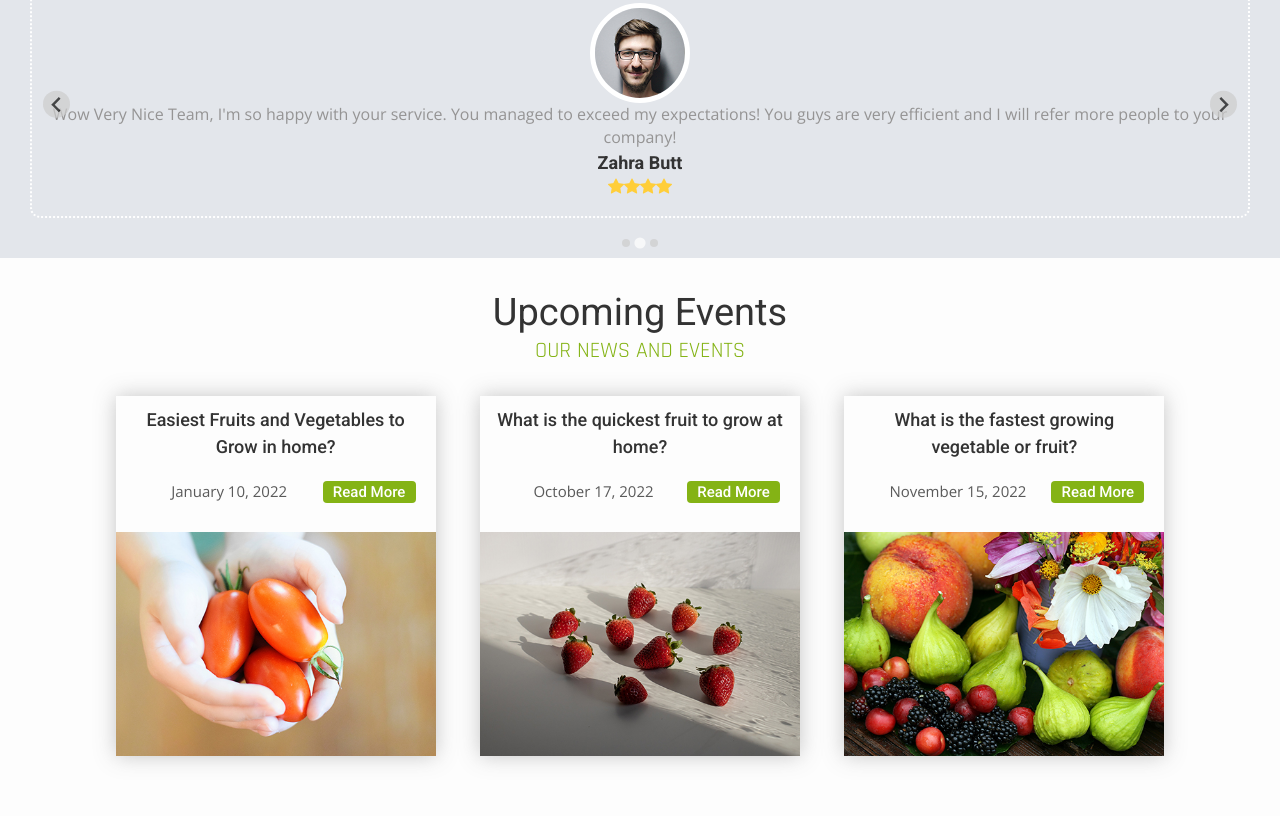
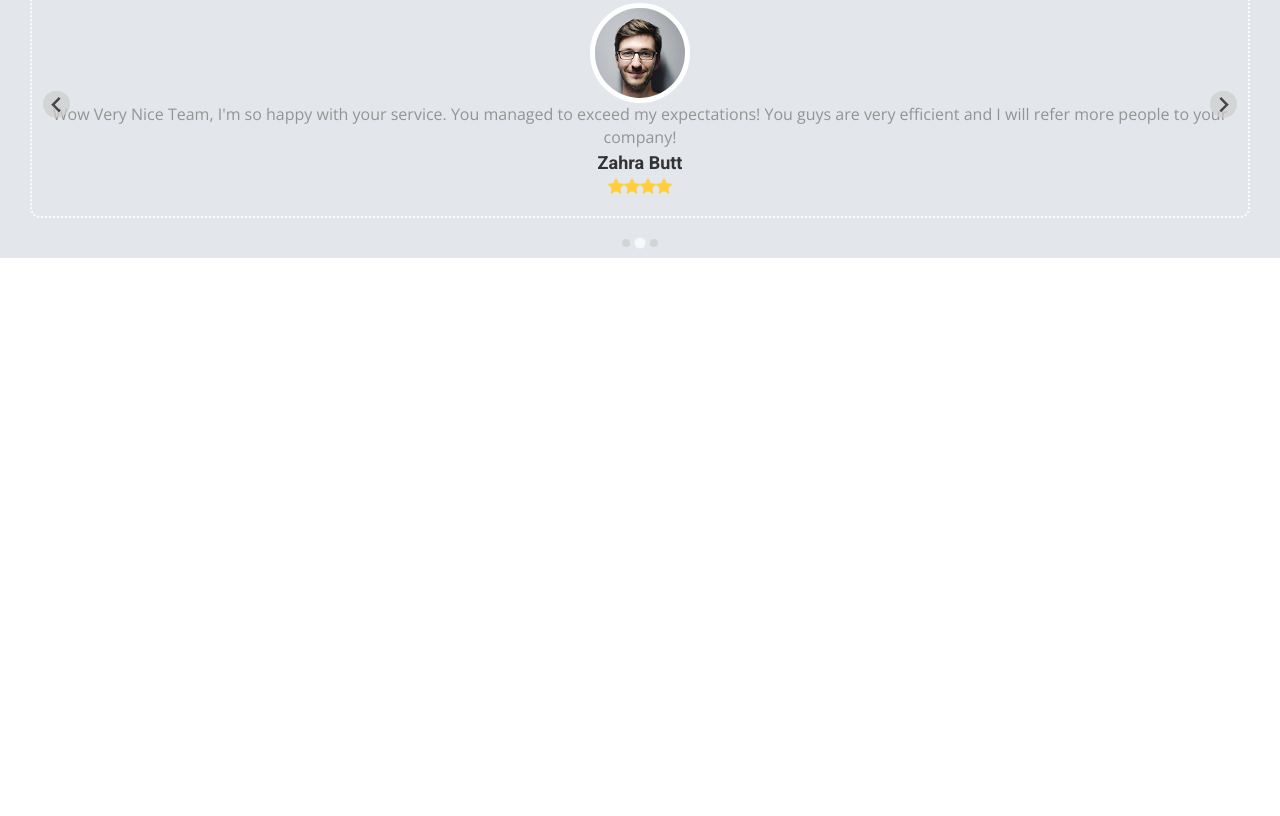
Before and after one commit to thongnt0208/OrganicWeb, a website built with webpack: page src/page/index.pug in a window 1280 px wide. Shown: the part 797-1613 px from the top of the page. After the commit the page ends 1055 px from the top, so only its background shows below. Built offline with nearby package versions, Linux system fonts and the light colour scheme.

Commit message:
client_review.pug update

```diff
--- a/src/page/layout/client_review.pug
+++ b/src/page/layout/client_review.pug
@@ -58,33 +58,5 @@
                                         i.bi.bi-star-fill
                                         i.bi.bi-star-fill
         .illustration-img(style='background-image: url(../img/client-review_background.jpg);')
-// Events
-.event_container
-    h2 Upcoming Events
-    h5 OUR NEWS AND EVENTS
-    .tabs
-        #event01.event
-            .title
-                a(href='#') Easiest Fruits and Vegetables to Grow in home?
-                p January 10, 2022
-                a.btn(href='#') Read More
-            .thumbnail
-                img(src='../img/event01.jpg' alt='event thumbnail' srcset='')
-        #event02.event
-            .title
-                a(href='#') What is the quickest fruit to grow at home?
-                p October 17, 2022
-                a.btn(href='#') Read More
-            .thumbnail
-                img(src='../img/event02.jpg' alt='event thumbnail' srcset='')
-        #event03.event
-            .title
-                a(href='#') What is the fastest growing vegetable or fruit?
-                p November 15, 2022
-                a.btn(href='#') Read More
-            .thumbnail
-                img(src='../img/event03.jpg' alt='event thumbnail' srcset='')
-
-
 
 script(type="module" src="../js/client_review.js")
```
